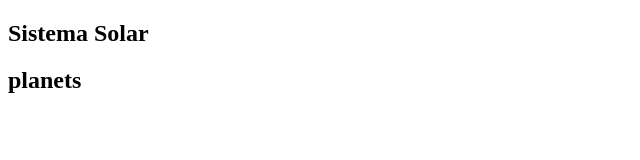
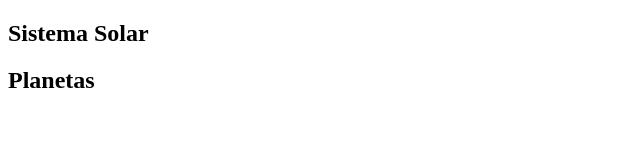
Before and after one commit to RabeloGuedes/Solar-System, a React (Create React App) app: page / in a window 1280 px wide. Shown: the top 160 px of the page, without its empty margins (0-640 px from the left). Built offline with nearby package versions, Linux system fonts and the light colour scheme.

Commit message:
Component Title adicionado ao Component SolarSystem e removido de App.js

```diff
--- a/src/App.js
+++ b/src/App.js
@@ -1,7 +1,7 @@
 import React from 'react';
 import Header from './components/Header';
 import SolarSystem from './components/SolarSystem';
-import Title from './components/Title';
+// import Title from './components/Title';
 
 class App extends React.Component {
   render() {
@@ -9,7 +9,6 @@
       <section>
         <Header />
         <SolarSystem />
-        <Title headline="planets" />
       </section>
     );
   }
--- a/src/components/SolarSystem.jsx
+++ b/src/components/SolarSystem.jsx
@@ -1,9 +1,13 @@
 import React from 'react';
+import Title from './Title';
 
 class SolarSystem extends React.Component {
   render() {
     return (
-      <div data-testid="solar-system" />
+      <>
+        <div data-testid="solar-system" />
+        <Title headline="Planetas" />
+      </>
 
     );
   }
```
